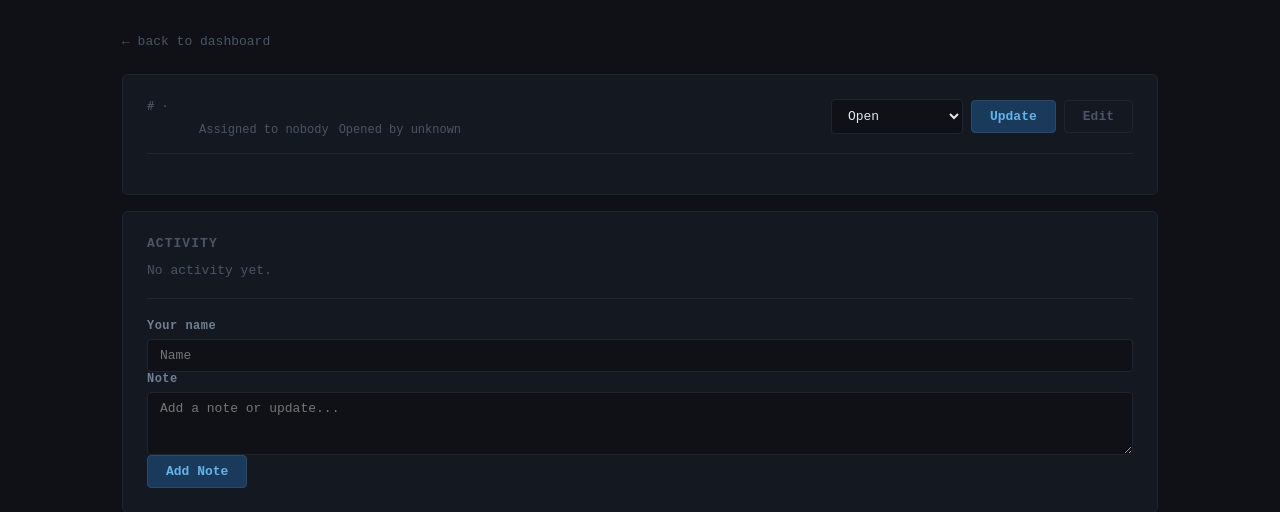
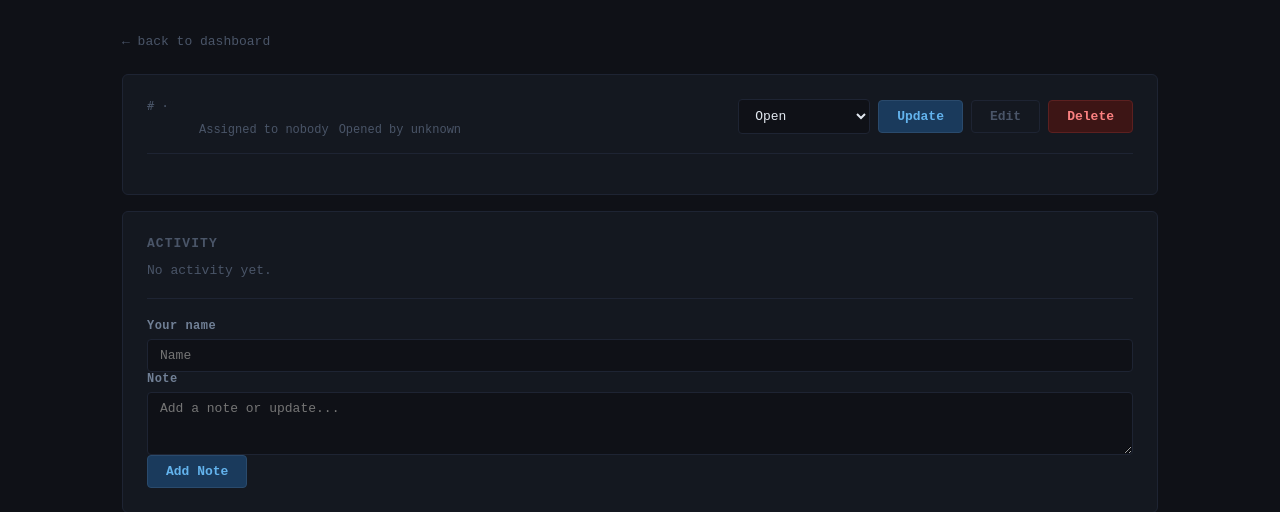
Before and after one commit to sabrinavsimmons/Deskflow, a Flask app: template templates/ticket.html in a window 1280 px wide. Shown: the part 56-568 px from the top of the page. Run offline with Flask 3, Linux system fonts and the light colour scheme; the template is opened without the code that fills it, so the values that code supplies are empty.

Commit message:
Add delete ticket with confirmation dialog

```diff
--- a/app.py
+++ b/app.py
@@ -106,6 +106,15 @@
     conn.close()
     return redirect(url_for('ticket', ticket_id=ticket_id))
 
+@app.route('/ticket/<int:ticket_id>/delete', methods=['POST'])
+def delete_ticket(ticket_id):
+    conn = get_db()
+    conn.execute('DELETE FROM notes WHERE ticket_id = ?', (ticket_id,))
+    conn.execute('DELETE FROM tickets WHERE id = ?', (ticket_id,))
+    conn.commit()
+    conn.close()
+    return redirect(url_for('index'))
+
 if __name__ == '__main__':
     app.run(host='0.0.0.0', port=5000, debug=True)
 
--- a/static/css/style.css
+++ b/static/css/style.css
@@ -130,3 +130,6 @@
 .filter-chip.active { background: #1a3a5c; color: #63b3ed; border-color: #2a4a6c; }
 .search-input { padding: 6px 12px; font-size: 13px; font-family: 'Courier New', monospace; background: #0f1117; border: 1px solid #1e2433; border-radius: 4px; color: #e2e8f0; outline: none; min-width: 200px; margin-left: auto; }
 .search-input:focus { border-color: #2a4a6c; }
+.btn-danger { background: #3d1515; color: #fc8181; border-color: #5c2020; }
+.btn-danger:hover { background: #4d1a1a; color: #feb2b2; }
+.ticket-actions { display: flex; gap: 8px; align-items: center; flex-shrink: 0; flex-wrap: wrap; }
--- a/templates/ticket.html
+++ b/templates/ticket.html
@@ -19,6 +19,7 @@
                 <span class="meta-item">{{ ticket['created_at'][:10] }}</span>
             </div>
         </div>
+        <div class="ticket-actions">
             <form method="POST" action="/ticket/{{ ticket['id'] }}/update" class="status-form">
                 <select name="status" class="form-input status-select">
                     <option value="open" {% if ticket['status'] == 'open' %}selected{% endif %}>Open</option>
@@ -27,8 +28,12 @@
                     <option value="closed" {% if ticket['status'] == 'closed' %}selected{% endif %}>Closed</option>
                 </select>
                 <button type="submit" class="btn btn-primary">Update</button>
+            </form>
             <a href="/ticket/{{ ticket['id'] }}/edit" class="btn btn-secondary">Edit</a>
+            <form method="POST" action="/ticket/{{ ticket['id'] }}/delete" style="display:inline;" onsubmit="return confirm('Delete this ticket? This cannot be undone.');">
+                <button type="submit" class="btn btn-danger">Delete</button>
             </form>
+        </div>
     </div>
 
     <div class="ticket-description">
```
Also changed, not shown: tickets.db. Lines whose indentation alone changed are shown as unchanged.
